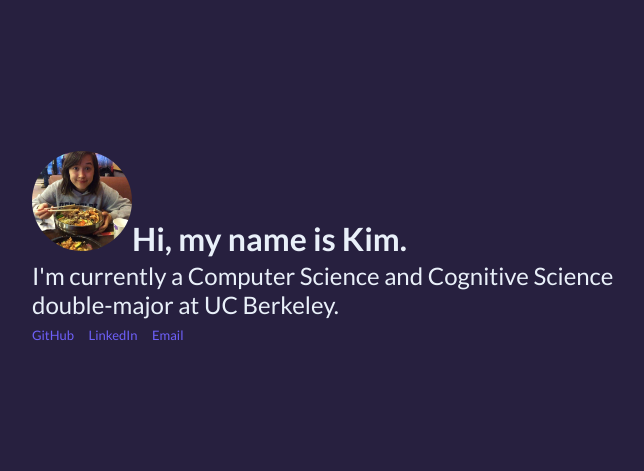
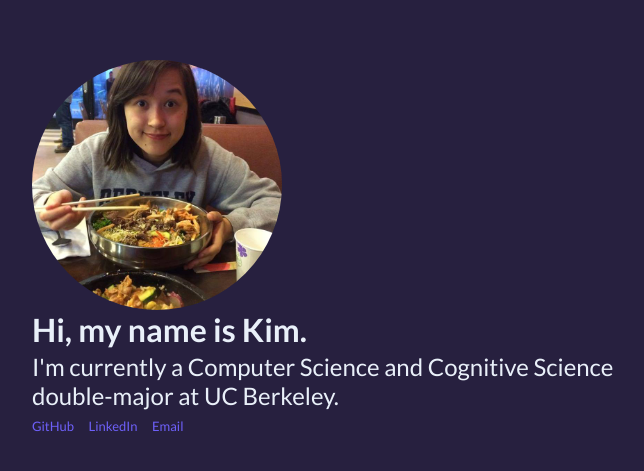
Before and after one commit to kimfairhurst/kimfairhurst.github.io, a plain HTML site: page index.html in a window 1280 px wide. Shown: the part 153-624 px from the top of the page, without its empty margins (298-942 px from the left). Drawn offline with Linux system fonts and the light colour scheme.

Commit message:
formatting of portrait

```diff
--- a/assets/css/main.css
+++ b/assets/css/main.css
@@ -45,8 +45,8 @@ a {
 
 .img-circle {
     border-radius: 50%;
-	height: 100px;
-	width: 100px;
+	height: 250px;
+	width: 250px;
 }
 
 .intro-container {
--- a/index.html
+++ b/index.html
@@ -9,7 +9,8 @@
     <div class="intro-container">
       <div class="intro">
         <h1>
-        <img class = "img-circle" src = "images/avatar.jpg">Hi, my name is Kim.
+        <img class = "img-circle" src = "images/avatar.jpg"></br>
+        Hi, my name is Kim.
         </h1>
         <p>I'm currently a Computer Science and Cognitive Science double-major at UC Berkeley.</p>
         <ul class="contact">
```
